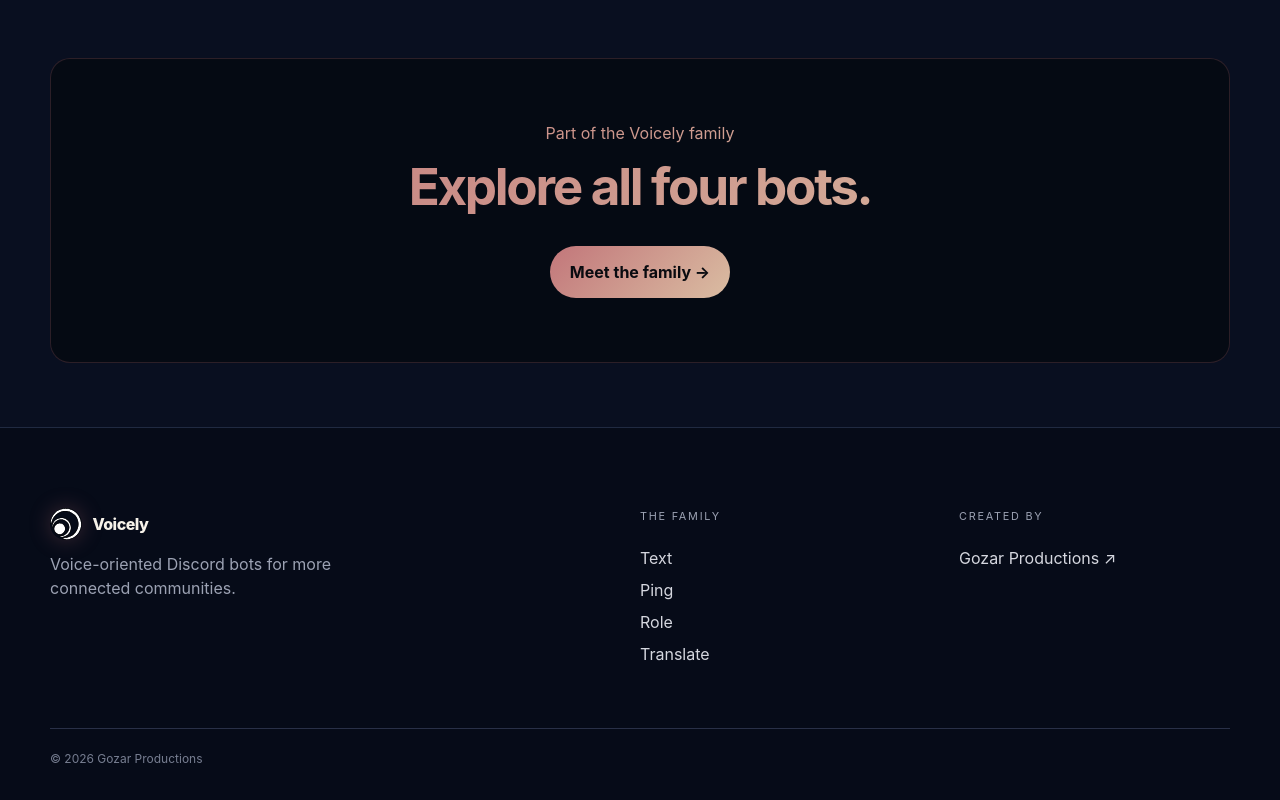
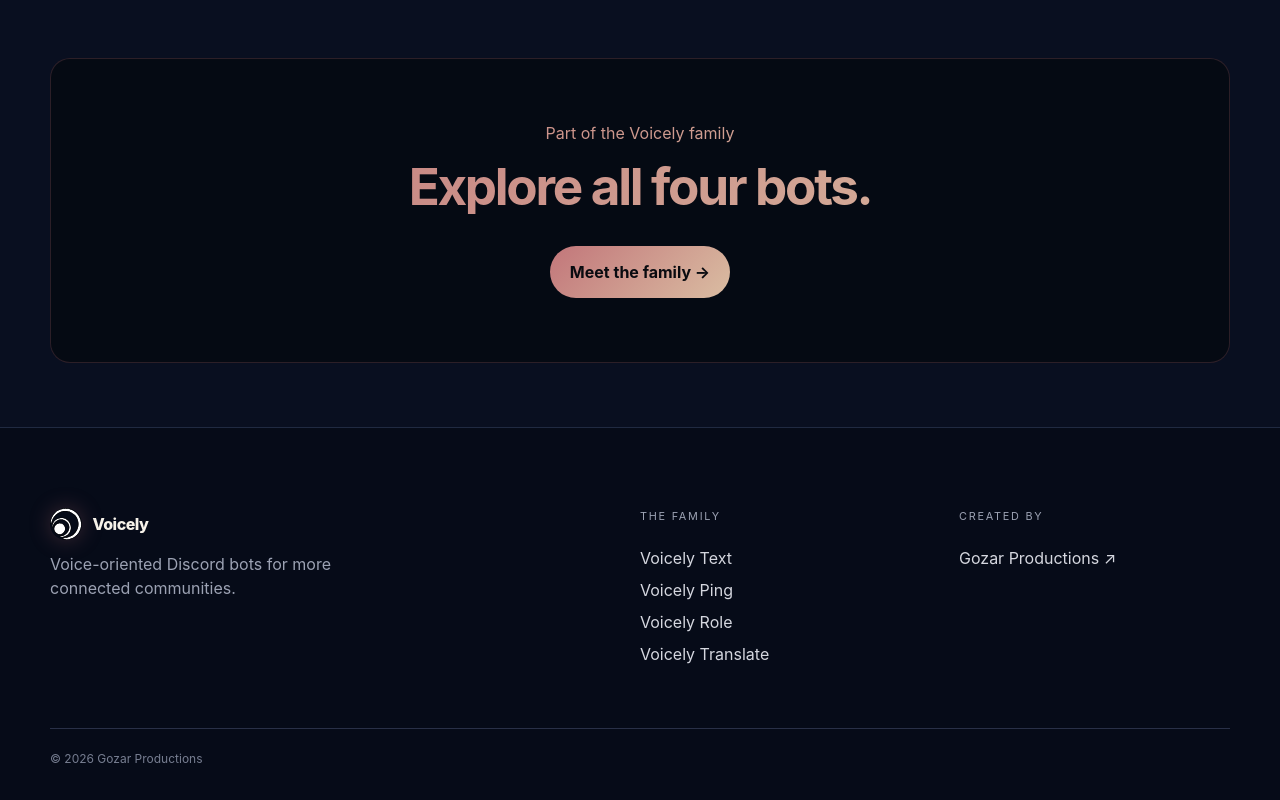
Before and after one commit to Erallie/voicely-website, a SvelteKit app: page /text in a window 1280 px wide. Shown: the part 2483-3283 px from the top of the page. Built offline with nearby package versions, Linux system fonts and the light colour scheme.

Commit message:
Updated footer link Titles

```diff
--- a/src/routes/+layout.svelte
+++ b/src/routes/+layout.svelte
@@ -28,8 +28,8 @@
 		</div>
 		<div>
 			<p class="footer-label">The family</p>
-			<a href="/text/">Text</a><a href="/ping/">Ping</a><a href="/role/">Role</a><a
-				href="/translate/">Translate</a
+			<a href="/text/">Voicely Text</a><a href="/ping/">Voicely Ping</a><a href="/role/">Voicely Role</a><a
+				href="/translate/">Voicely Translate</a
 			>
 		</div>
 		<div>
```
